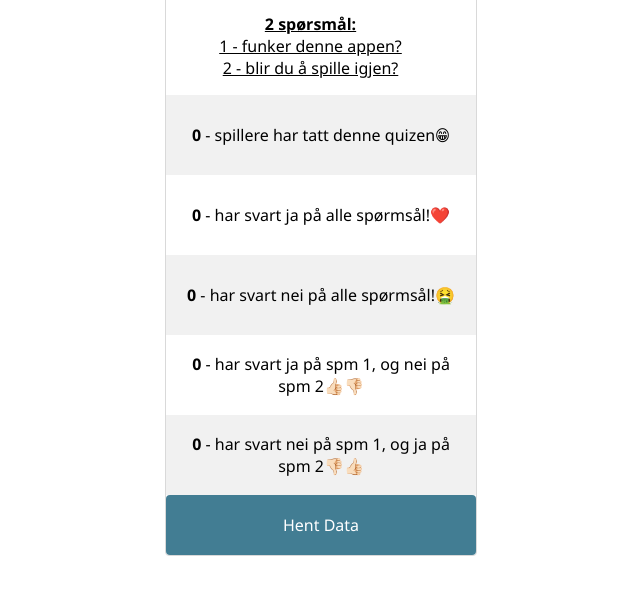
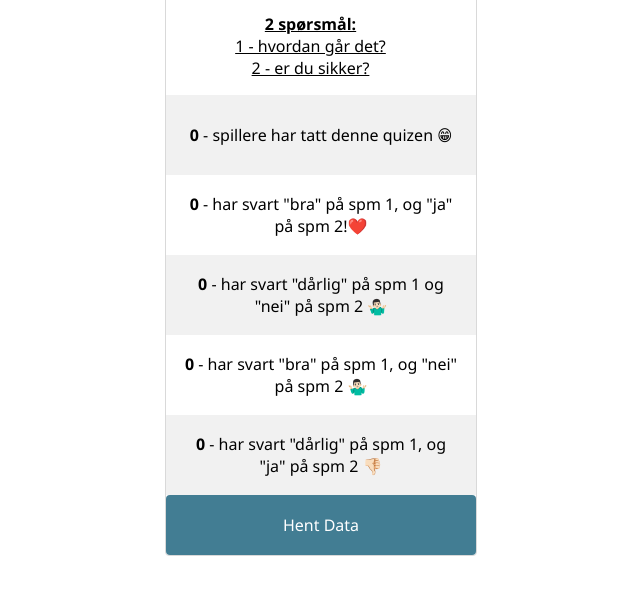
Before and after one commit to sebbetastian/gaias-quiz-data, a website built with webpack: page dist/index.html in a window 1280 px wide. Shown: the part 160-754 px from the top of the page, without its empty margins (319-959 px from the left). Built offline with nearby package versions, Linux system fonts and the light colour scheme; some packages are replaced by stand-ins of ours; no server answers; the database is empty.

Commit message:
Configured for a new quiz

```diff
--- a/src/index.js
+++ b/src/index.js
@@ -89,11 +89,11 @@ onValue(answers, (snapshot) => {
     [count["2,1"]] == false ? isTruNoYes = 0 : isTruNoYes = [count["2,1"]];
 
     //basic innerHTML stuff😳
-    const numOfAns = strongIndex(isTru) +  ' - ' +' spillere har tatt denne quizen😁'
-    const yesBoth = strongIndex(isTruYes) + ' - ' + ' har svart ja på alle spørmsål!❤️'
-    const noBoth = strongIndex(isTruNo) + ' - ' + ' har svart nei på alle spørmsål!🤮'
-    const yesSome = strongIndex(isTruYesNo) + ' - ' + ' har svart ja på spm 1, og nei på spm 2👍🏻👎🏻'
-    const noSome = strongIndex(isTruNoYes) + ' - ' + ' har svart nei på spm 1, og ja på spm 2👎🏻👍🏻'
+    const numOfAns = strongIndex(isTru) +  ' - ' +' spillere har tatt denne quizen 😁'
+    const yesBoth = strongIndex(isTruYes) + ' - ' + ' har svart "bra" på spm 1, og "ja" på spm 2!❤️'
+    const noBoth = strongIndex(isTruNo) + ' - ' + ' har svart "dårlig" på spm 1 og "nei" på spm 2 🤷🏻‍♂️'
+    const yesSome = strongIndex(isTruYesNo) + ' - ' + ' har svart "bra" på spm 1, og "nei" på spm 2 🤷🏻‍♂️'
+    const noSome = strongIndex(isTruNoYes) + ' - ' + ' har svart "dårlig" på spm 1, og "ja" på spm 2 👎🏻'
 
     addContent(el, numOfAns);
     addContent(el2, yesBoth);
```
Also changed, not shown: dist/index.html, dist/main.js.
